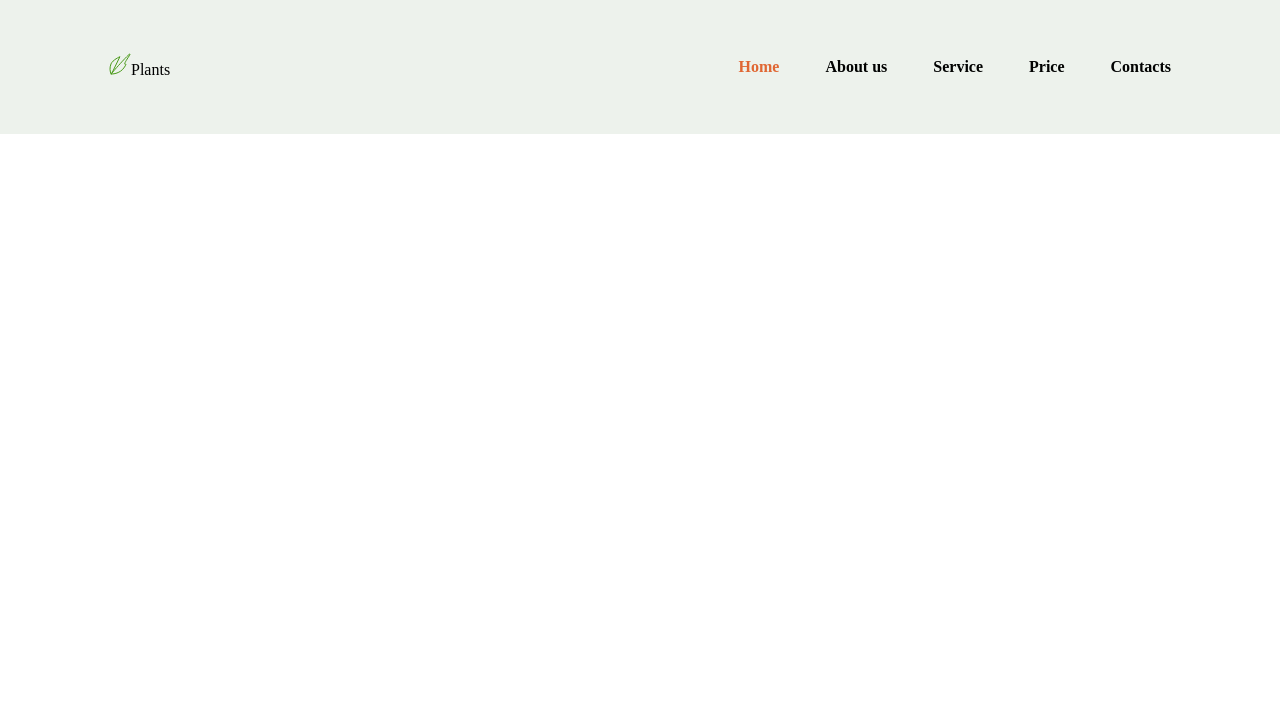
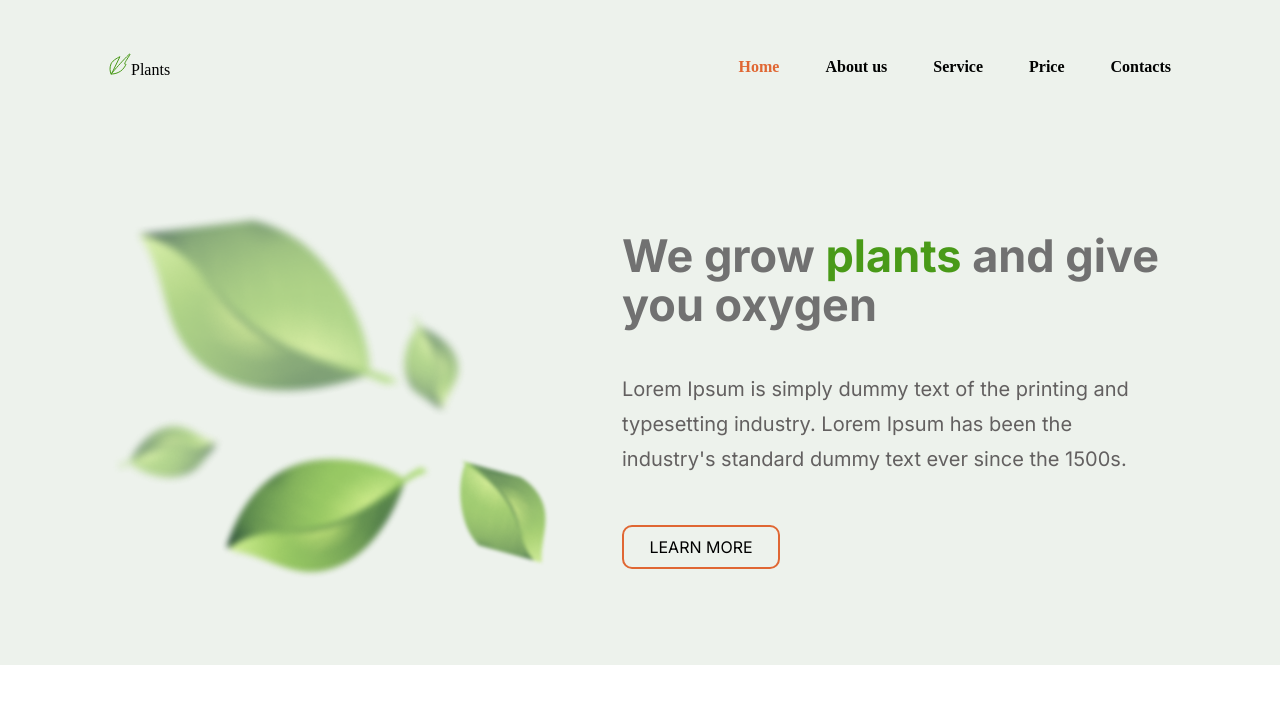
Before and after one commit to asuponev/JSFEPRESCHOOL2022Q4, a website built with webpack: page plants/index.html in a window 1280 px wide. Built offline with nearby package versions, Linux system fonts and the light colour scheme; a web font is replaced by a local one.

Commit message:
feat: add section welcome for 1440px

```diff
--- a/plants/index.html
+++ b/plants/index.html
@@ -8,7 +8,6 @@
   <link rel="preconnect" href="https://fonts.googleapis.com">
   <link rel="preconnect" href="https://fonts.gstatic.com" crossorigin>
   <link href="https://fonts.googleapis.com/css2?family=Inika:wght@400;700&family=Inter:wght@400;700&display=swap" rel="stylesheet">
-  <link rel="stylesheet" href="./style.css">
 </head>
 <body>
   <header class="header">
@@ -35,5 +34,17 @@
       </nav>
     </div>
   </header>
+  <main>
+    <section class="welcome">
+      <div class="container">
+        <div class="welcome__image"></div>
+        <div class="welcome__inner">
+          <h1 class="welcome__inner_header">We grow <span>plants</span> and give you oxygen</h1>
+          <p class="welcome__inner_text">Lorem Ipsum is simply dummy text of the printing and typesetting industry. Lorem Ipsum has been the industry's standard dummy text ever since the 1500s.</p>
+          <button class="welcome__inner_button">Learn more</button>
+        </div>
+      </div>
+    </section>
+  </main>
 </body>
 </html>
--- a/plants/src/styles/style.scss
+++ b/plants/src/styles/style.scss
@@ -4,13 +4,18 @@
 $font-logo: 400 16px/1.3 'Inika', serif;
 $font-nav: 700 16px/3.125 'Inika', serif;
 $font-h-welcome: 700 45px/1.1 'Inter', sans-serif;
-$font-text-welcome: 700 45px/1.75 'Inter', sans-serif;
+$font-text-welcome: 400 20px/1.75 'Inter', sans-serif;
+$font-btn: 400 16px/1.25 'Inter', sans-serif;
 
 // color variables
 $color-black: #000000;
 $color-orange: #E06733;
+$color-white: #FFFFFF;
+$color-green: #499A18;
 $color-nav: #010201;
 $color-bg-green: #EDF2EC;
+$color-header: #717171;
+$color-text: #636060;
 
 * {
   padding: 0;
@@ -30,6 +35,7 @@ a {
 .container {
   max-width: 1440px;
   margin: 0 auto;
+  padding: 0 109px 0;
 }
 
 .header {
@@ -64,3 +70,54 @@ a {
     color: $color-orange;
   }
 }
+
+.welcome {
+  background-color: $color-bg-green;
+  .container {
+    display: flex;
+    justify-content: space-between;
+    align-items: center;
+    padding: 62px 109px;
+  }
+  &__image {
+    background-image: url("../img/leafs.png");
+    width: 448.8px;
+    height: 407.36px;
+  }
+  &__inner {
+    display: flex;
+    flex-direction: column;
+    justify-content: space-between;
+    width: 549px;
+    &_header {
+      font: $font-h-welcome;
+      color: $color-header;
+      margin: 0;
+      span {
+        color: $color-green;
+      }
+    }
+    &_text {
+      font: $font-text-welcome;
+      color: $color-text;
+      margin-top: 42px;
+      margin-bottom: 48px;
+    }
+    &_button {
+      width: 158px;
+      height: 44px;
+      border: 2px solid $color-orange;
+      border-radius: 10px;
+      font: $font-btn;
+      color: $color-black;
+      background: $color-bg-green;
+      cursor: pointer;
+      text-align: center;
+      text-transform: uppercase;
+    }
+    &_button:hover {
+      color: $color-white;
+      background: $color-orange;
+    }
+  }
+}
--- a/plants/webpack.config.js
+++ b/plants/webpack.config.js
@@ -13,18 +13,18 @@ const devServer = (isDev) => !isDev ? {} : {
 
 module.exports = ({develop}) => ({
   mode: develop ? 'development' : 'production',
-  entry: './src/index.js',
+  entry: ['./src/index.js', './src/styles/style.scss'],
   output: {
     path: path.resolve(__dirname, 'dist'),
-    filename: 'bundle.js',
+    filename: 'script.js',
     clean: true,
   },
   plugins: [
       new HtmlWebpackPlugin({
-          template: './index.html'
+          template: 'index.html'
       }),
       new MiniCssExtractPlugin({
-          filename: './style.css'
+          filename: 'style.css'
       })
   ],
   module: {
```
Also changed, not shown: plants/src/img/leafs.png (added), plants/style.css (deleted), 1 other file.
